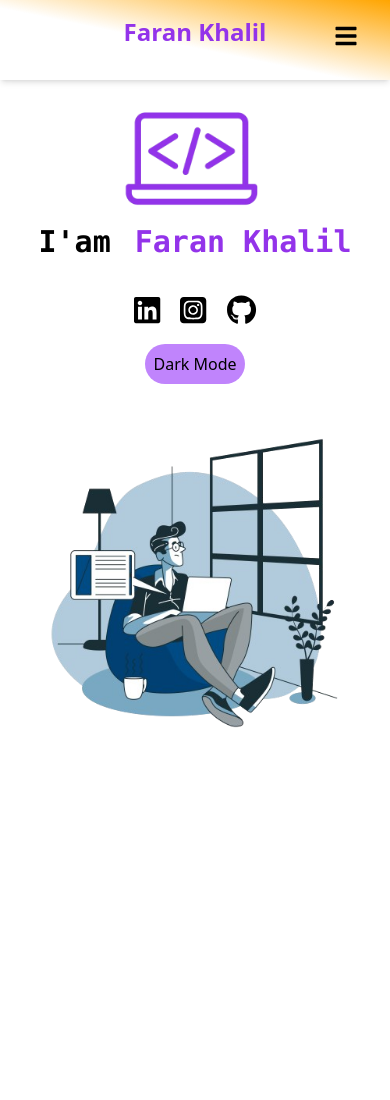
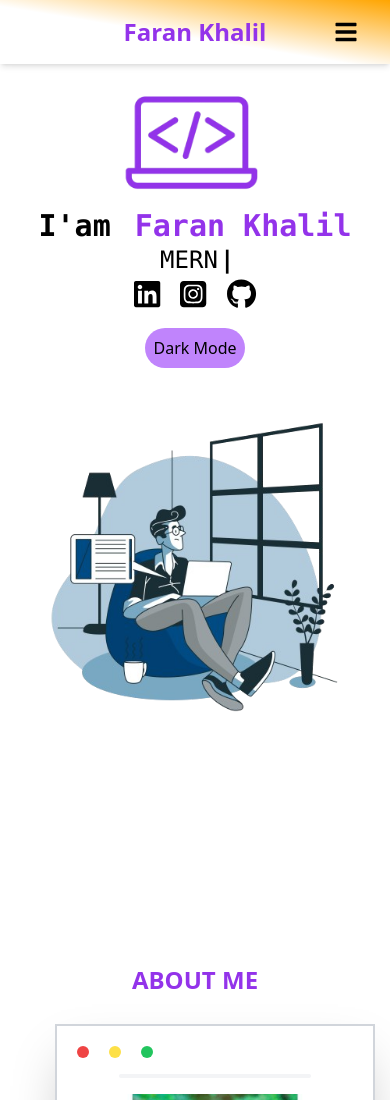
Before and after one commit to Faran98/My-Portfolio, a React (Create React App) app: page / in a window 390 px wide. Shown: the top 1100 px of the page. Before the commit the page ends 940 px from the top, so only its background shows below. Built offline with nearby package versions, Linux system fonts and the light colour scheme.

Commit message:
Navbar home about

```diff
--- a/src/App.css
+++ b/src/App.css
@@ -7,6 +7,6 @@
 }
 
 @keyframes blink {
-  from, to { opacity: 1; }
+  from, to { opacity: 1; },
   50% { opacity: 0; }
 }
--- /dev/null
+++ b/src/components/about.jsx
@@ -0,0 +1,63 @@
+import React, { Component } from "react";
+import { DiVim } from "react-icons/di";
+import faran from "../assets/images/faran.jpeg";
+
+class About extends Component {
+  state = {};
+  render() {
+    return (
+      <div className=" dark:bg-slate-800 h-screen ">
+        <div className="md:mx-40 pt-10">
+
+        <div className="flex justify-center">
+          <span className="md:text-3xl text-2xl font-bold text-purple-600 whitespace-nowrap ">
+            ABOUT ME
+          </span>
+        </div>
+
+        <div className="flex flex-col md:flex-row md:mt-10 mt-5 pl-10 pt-2 pb-2 justify-start dark:bg-slate-700 dark:text-white items-center md:space-x-32">
+          <div className="flex flex-col border-2 border-spacing-8  w-80  border-gray-300 shadow-2xl">
+            <div className="flex flex-row">
+              <div class="mt-5 ml-5 w-3 h-3 rounded-full bg-red-500"></div>
+              <div class="mt-5 ml-5 h-3 w-3 rounded-full bg-yellow-300"></div>
+              <div class="mt-5 ml-5 w-3 h-3 rounded-full bg-green-500"></div>
+            </div>
+            <hr class="w-48 h-1 mx-auto my-4 bg-gray-100 border-0 rounded md:my-10 dark:bg-gray-700"></hr>
+            <img
+              src={faran} //
+              className=" md:size-96 mb-10  "
+              alt="Avatar"
+            />
+          </div>
+          <div className="flex flex-col border-2 border-spacing-8 mt-10 mb-3 md:w-3/5 w-96 border-gray-300 shadow-2xl">
+            <div className="flex flex-row">
+              <div class="mt-5 ml-5 w-3 h-3 rounded-full bg-red-500"></div>
+              <div class="mt-5 ml-5 h-3 w-3 rounded-full bg-yellow-300"></div>
+              <div class="mt-5 ml-5 w-3 h-3 rounded-full bg-green-500"></div>
+            </div>
+            <hr class="w-48 h-1 mx-auto my-4 bg-gray-100 border-0 rounded md:my-10 dark:bg-gray-700"></hr>
+            <h2 className="ml-10"> HI I AM FARAN👋</h2>
+            <p className="m-10">
+              Welcome to my portfolio! I am passionate about Software
+              Engineering, and this portfolio Website serves as a showcase of my
+              skills, experiences, and creative journey. I have dedicated myself
+              to pushing the boundaries of what's possible in Software
+              Engineering. Throughout my career, I've had the privilege of
+              working on a diverse range of projects, each of which has
+              contributed to my growth as a developer. , where I demonstrated my
+              ability as full stack development, I am constantly driven by a
+              desire to innovate and excel. I believe that my work speaks for
+              itself, but I invite you to explore this portfolio to gain a
+              deeper understanding of my capabilities and the passion I bring to
+              every endeavor. Thank you for visiting, and I look forward to the
+              opportunity to collaborate and create something remarkable
+              together.
+            </p>
+          </div>
+        </div></div>
+      </div>
+    );
+  }
+}
+
+export default About;
--- a/src/components/header.jsx
+++ b/src/components/header.jsx
@@ -1,6 +1,5 @@
 import React, { Component } from "react";
 import { FaBars, FaTimes } from "react-icons/fa";
-
 
 class Header extends Component {
   state = {
@@ -13,23 +12,26 @@ class Header extends Component {
     ],
     open: false,
   };
+
   toggleMenu = () => {
     this.setState((prevState) => ({ open: !prevState.open }));
   };
+
   render() {
     return (
-      <div className="sticky shadow-md w-full top-0 left-0 dark:bg-black ">
-        <div className="bg-custom-gradient py-4">
+
+      <header className="sticky top-0 z-50 w-full bg-white dark:bg-black shadow-md">
+        <div className="bg-custom-gradient md:py-4 pt-4">
           <nav className="flex flex-col md:flex-row items-center justify-between w-full px-4 md:px-20 custom:text-xl">
             <a
               href="/"
-              className=" text-purple-600 dark:text-white text-2xl font-bold transition ease-in-out delay-150 duration-300 hover:text-nav-black"
+              className="text-purple-600 dark:text-white text-2xl font-bold transition ease-in-out delay-150 duration-300 hover:text-nav-black"
             >
               Faran Khalil
             </a>
             <div
               onClick={this.toggleMenu}
-              className="absolute right-8 top-6 md:hidden"
+              className="absolute right-8 top-5 md:hidden cursor-pointer"
             >
               {this.state.open ? (
                 <FaTimes className="text-2xl" />
@@ -40,7 +42,7 @@ class Header extends Component {
             <ul
               className={`flex flex-col md:flex-row md:items-center md:space-x-8 mt-4 md:mt-0 transition-all duration-500 ease-in-out ${
                 this.state.open ? "max-h-screen opacity-100" : "max-h-0 opacity-0"
-              }  md:max-h-full md:opacity-100 md:flex`}
+              } md:max-h-full md:opacity-100`}
             >
               {this.state.navlink.map((nav) => (
                 <li key={nav.name} className="mb-4 md:mb-0">
@@ -55,7 +57,7 @@ class Header extends Component {
             </ul>
           </nav>
         </div>
-      </div>
+      </header>
 
     );
   }
--- a/src/components/home.jsx
+++ b/src/components/home.jsx
@@ -3,7 +3,7 @@ import Icons from "../common/icons";
 import DarkModeToggle from "./darkModeToggle";
 import Avatar from '../assets/images/Avatar.png';
 import purplelaptop from '../assets/images/purplelaptop.png';
-
+import About from "./about";
 
 class Home extends Component {
   state = {
@@ -66,8 +66,8 @@ class Home extends Component {
   render() {
     const { displayText } = this.state;
     return (
-
-      <div className="h-screen ">
+        <div>
+      <div className="h-screen">
         <div className="md:flex items-center justify-center bg-nav-white text-nav-black dark:bg-black dark:text-white h-lvh">
           <div className="flex flex-col items-center justify-center md:ml-64 mt-4 md:mb-52 md:mt-24 md:mr-28">
             <img
@@ -96,7 +96,12 @@ class Home extends Component {
             />
           </div>
         </div>
+
       </div>
+      <div className="h-screen">
+      <About />
+    </div>
+    </div>
     );
   }
 }
--- a/tailwind.config.js
+++ b/tailwind.config.js
@@ -6,14 +6,10 @@ module.exports = {
   darkMode: 'class',
   theme: {
     extend: {
-      fontFamily: {
-        leagueSpartan: ['LeagueSpartan', 'sans-serif'],
+      backgroundImage: {
+        'custom-gradient': 'linear-gradient(to top right, rgba(255, 165, 0, 0) 45%, rgba(255, 165, 0, 1) 100%)',
       },
-    backgroundImage: {
-      'custom-gradient': 'linear-gradient(to top right, rgba(255, 165, 0, 0) 45%, rgba(255, 165, 0, 1) 100%)',
     },
-
   },
   plugins: [],
 }
-}
```
Also changed, not shown: src/assets/images/faran.jpeg (added).
